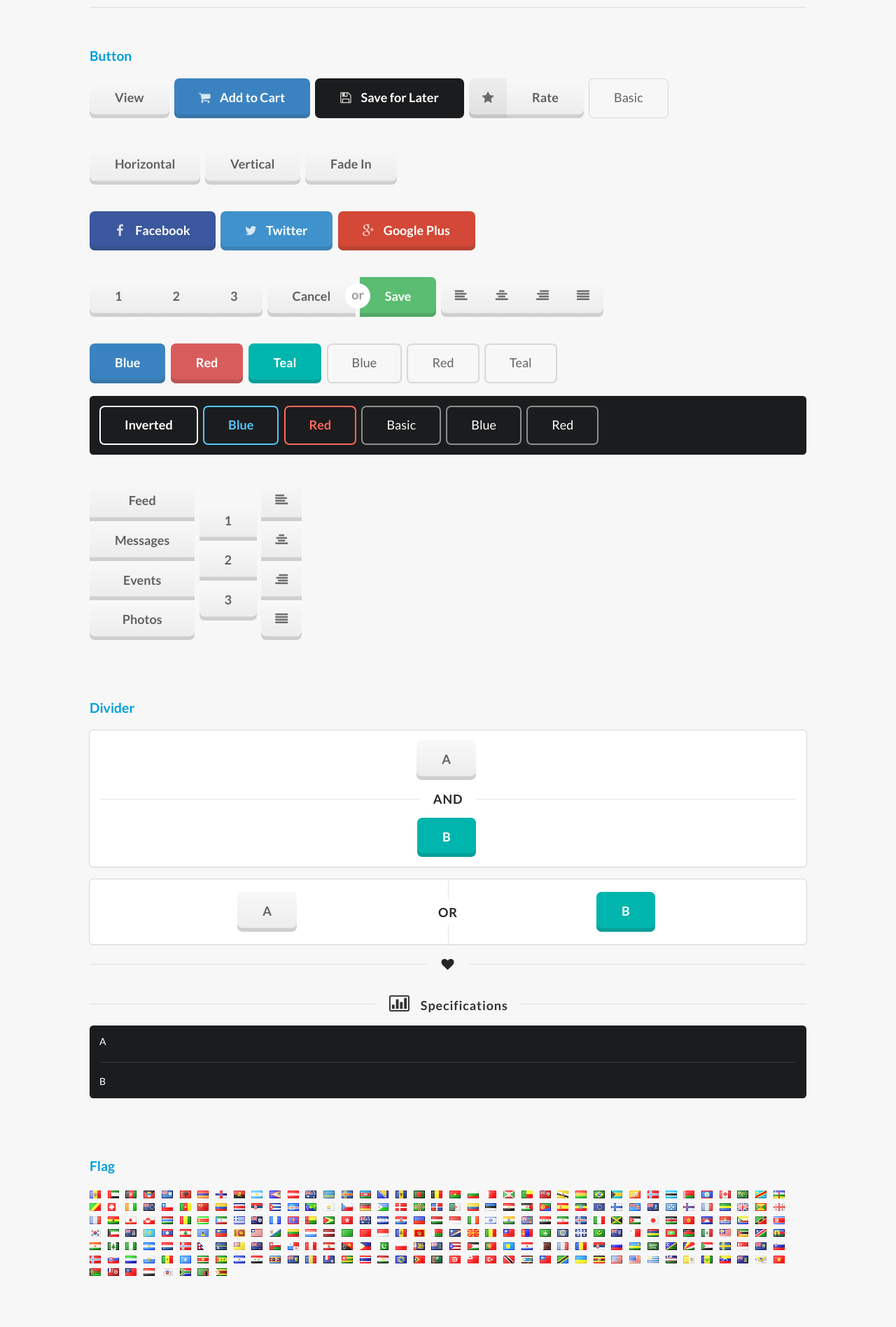
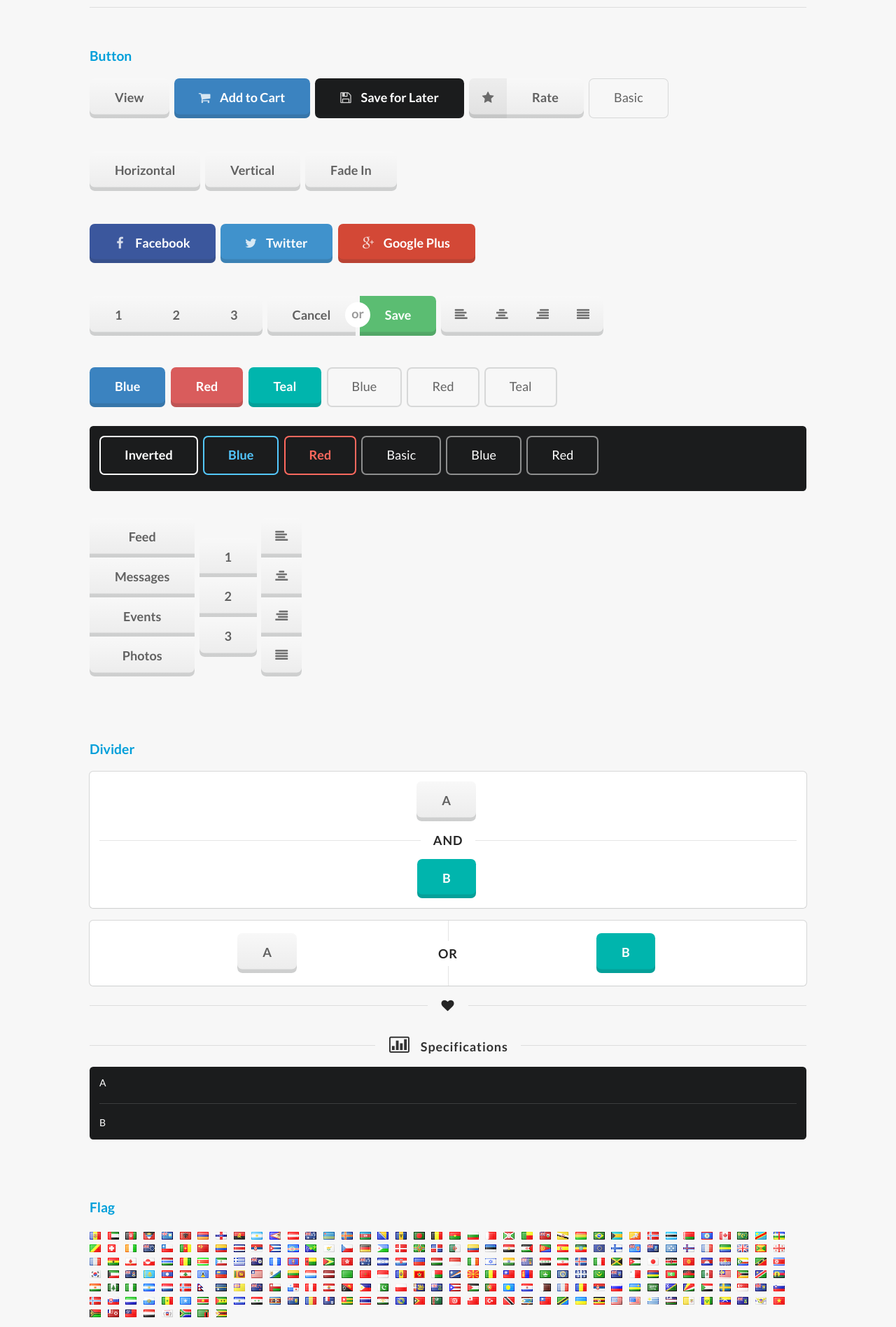
Before and after one commit to manavsehgal/opentheme, a Jekyll site: the page built from kitchensink.html, in a window 1280 px wide. Shown: the part 339-2236 px from the top of the page at 70% size. Built offline with Jekyll 4.4.1, drawn with Linux system fonts in a browser that asks for light colours; nearby versions of some CDN libraries.

Commit message:
Favicon added

```diff
--- a/_includes/head.html
+++ b/_includes/head.html
@@ -13,6 +13,9 @@
     {% endif %}
   </title>
 
+  <link rel="shortcut icon" href="/favicon.ico" type="image/x-icon">
+  <link rel="icon" href="/favicon.ico" type="image/x-icon">
+
   <link rel="stylesheet" type="text/css" href="/css/semantic.min.css">
   <link rel="stylesheet" type="text/css" href="/css/custom.css">
 
--- a/css/custom.css
+++ b/css/custom.css
@@ -136,39 +136,35 @@
 *******************************/
 
 .demo.container {
-  width: 1024px;
+  width: 80%;
   margin: 10px auto;
 }
 
-.demo.container .example {
+.global .example {
   padding: 2em 0em;
   margin: 2em 0em;
 }
 
-.demo h4 {
-  font-size: 1.5em;
-  margin: 2em 0em 1em;
-}
-.sink .demo.container .button.demo > .buttons,
-.sink .demo.container .button.demo > .button,
-.sink .demo.container .button.demo > .segment > .button {
+.global .button.demo > .buttons,
+.global .button.demo > .button,
+.global .button.demo > .segment > .button {
   margin-bottom: 0.5em;
 }
-.demo.container h4:first-child {
+.global h4:first-child {
   font-weight: bold !important;
   margin: 0em 0em 1em !important;
 }
-.demo.container .example:first-child {
+.global .example:first-child {
   margin-top: 0;
   padding-top: 0;
 }
-.demo.container .segment.example {
+.global .segment.example {
   z-index: 1;
 }
-.demo.container .ui.label:not(.empty) {
+.global .ui.label:not(.empty) {
   margin-bottom: 1em;
 }
-.demo.container .segment .ui.label {
+.global .segment .ui.label {
   margin-bottom: 0em;
 }
 
```
Also changed, not shown: favicon.ico (added).
